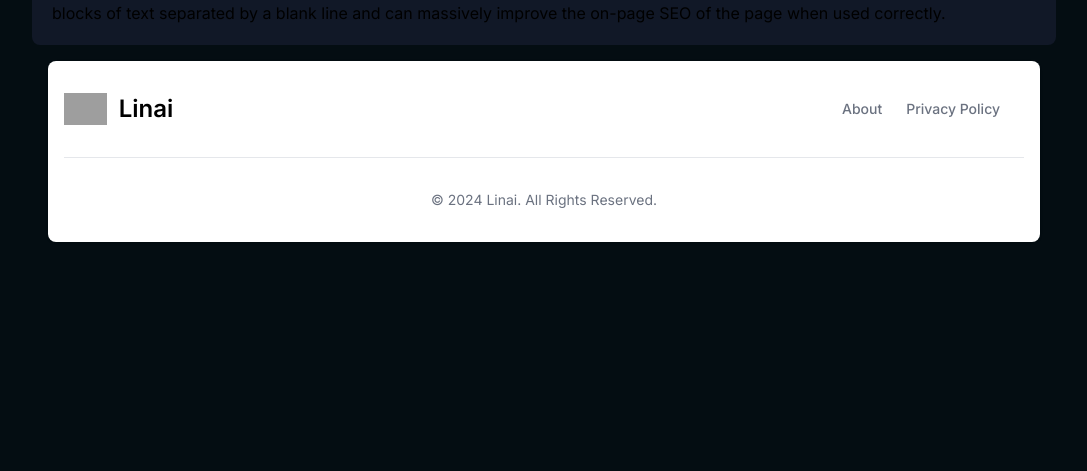
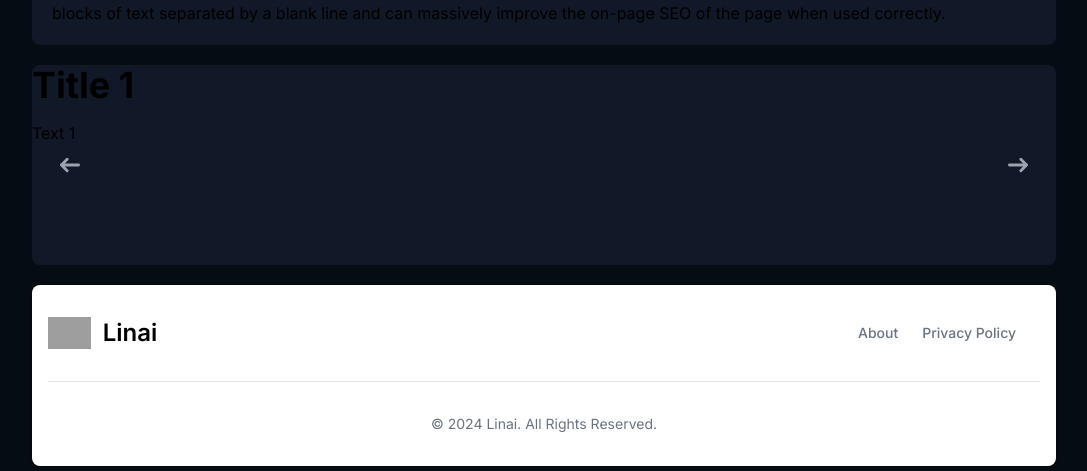
Before and after one commit to einsbym/einsbym-ui, a Next.js app: page /view-image in a window 1280 px wide. Shown: the part 473-944 px from the top of the page, without its empty margins (96-1183 px from the left). Before the commit the page ends 800 px from the top, so only its background shows below. Built offline with nearby package versions, Linux system fonts and the light colour scheme; grey boxes are pictures that could not be loaded.

Commit message:
feat: add slide component

```diff
--- a/src/app/view-image/page.tsx
+++ b/src/app/view-image/page.tsx
@@ -2,7 +2,15 @@
 
 import Footer from '@/components/footer';
 import Navbar from '@/components/navbar';
+import Slides from '@/components/slide-info';
 import { useEffect, useState } from 'react';
+
+const slides = [
+    { title: 'Title 1', text: 'Text 1' },
+    { title: 'Title 2', text: 'Text 2' },
+    { title: 'Title 3', text: 'Text 3' },
+    { title: 'Title 4', text: 'Text 4' },
+];
 
 export default function ViewImage() {
     // Set the value received from the local storage to a local state
@@ -21,7 +29,7 @@ export default function ViewImage() {
             <h2 className="mb-5 text-4xl font-extrabold dark:text-white underline underline-offset-3 decoration-8 decoration-[#cc00ff]">
                 Image title
             </h2>
-            <p className='mb-5'>
+            <p className="mb-5">
                 <span className="bg-blue-100 text-blue-800 text-sm font-medium me-2 px-2.5 py-1 rounded-full dark:bg-blue-900 dark:text-blue-300">
                     Default
                 </span>
@@ -32,7 +40,10 @@ export default function ViewImage() {
                     Red
                 </span>
             </p>
-            <img className="rounded-lg object-cover" src={selectedImage} />
+
+            <div className="flex justify-center">
+                <img className="rounded-lg object-cover" src={selectedImage} />
+            </div>
 
             <div className="flex items-center mt-5 mb-5 p-5 border border-1 border-gray-500 rounded-lg">
                 <div className="flex-shrink-0">
@@ -48,7 +59,7 @@ export default function ViewImage() {
             <h4 className="mb-5 text-2xl font-extrabold dark:text-white underline underline-offset-3 decoration-8 decoration-[#cc00ff]">
                 Details
             </h4>
-            <div className="bg-gray-900 rounded-lg p-5">
+            <div className="bg-gray-900 rounded-lg p-5 mb-5">
                 <p>
                     The paragraph element is one of the most commonly used HTML tags on a document page because it is
                     used to write longer blocks of text separated by a blank line and can massively improve the on-page
@@ -56,6 +67,8 @@ export default function ViewImage() {
                 </p>
             </div>
 
+            <Slides slides={slides} />
+
             <Footer />
         </main>
     );
--- a/src/components/footer.tsx
+++ b/src/components/footer.tsx
@@ -2,7 +2,7 @@ export default function Footer() {
     const date = new Date();
 
     return (
-        <footer className="bg-white rounded-lg shadow dark:bg-gray-900 m-4">
+        <footer className="bg-white rounded-lg shadow dark:bg-gray-900 mt-5">
             <div className="w-full max-w-screen-xl mx-auto p-4 md:py-8">
                 <div className="sm:flex sm:items-center sm:justify-between">
                     <a
--- /dev/null
+++ b/src/components/slide-info.tsx
@@ -0,0 +1,75 @@
+import { useState } from 'react';
+
+export default function Slides({ slides }: any) {
+    const [activeIndex, setActiveIndex] = useState(0);
+
+    const nextSlide = () => {
+        setActiveIndex((current) => (current + 1 === slides.length ? 0 : current + 1));
+    };
+
+    const prevSlide = () => {
+        setActiveIndex((current) => (current === 0 ? slides.length - 1 : current - 1));
+    };
+
+    return (
+        <div className="relative w-full h-[200px] bg-gray-900 rounded-lg">
+            {slides.map((slide: any, index: number) => (
+                <div
+                    key={index}
+                    className={`absolute w-full h-full transition-opacity duration-500 ${
+                        index !== activeIndex ? 'opacity-0' : ''
+                    }`}
+                >
+                    <h2 className="text-4xl font-bold mb-4">{slide.title}</h2>
+                    <p>{slide.text}</p>
+                </div>
+            ))}
+            <button
+                onClick={prevSlide}
+                className="absolute top-1/2 left-5 transform -translate-y-1/2 p-2 rounded-lg"
+            >
+                <span className="text-gray-400 hover:text-gray-900 dark:hover:text-white group-focus:text-gray-900 dark:group-focus:text-white">
+                    <svg
+                        className="rtl:rotate-180 w-5 h-5"
+                        aria-hidden="true"
+                        xmlns="http://www.w3.org/2000/svg"
+                        fill="none"
+                        viewBox="0 0 14 10"
+                    >
+                        <path
+                            stroke="currentColor"
+                            strokeLinecap="round"
+                            strokeLinejoin="round"
+                            strokeWidth="2"
+                            d="M13 5H1m0 0 4 4M1 5l4-4"
+                        />
+                    </svg>
+                    <span className="sr-only">Previous</span>
+                </span>
+            </button>
+            <button
+                onClick={nextSlide}
+                className="absolute top-1/2 right-5 transform -translate-y-1/2 p-2 rounded-lg"
+            >
+                <span className="text-gray-400 hover:text-gray-900 dark:hover:text-white group-focus:text-gray-900 dark:group-focus:text-white">
+                    <svg
+                        className="rtl:rotate-180 w-5 h-5"
+                        aria-hidden="true"
+                        xmlns="http://www.w3.org/2000/svg"
+                        fill="none"
+                        viewBox="0 0 14 10"
+                    >
+                        <path
+                            stroke="currentColor"
+                            strokeLinecap="round"
+                            strokeLinejoin="round"
+                            strokeWidth="2"
+                            d="M1 5h12m0 0L9 1m4 4L9 9"
+                        />
+                    </svg>
+                    <span className="sr-only">Next</span>
+                </span>
+            </button>
+        </div>
+    );
+}
```
